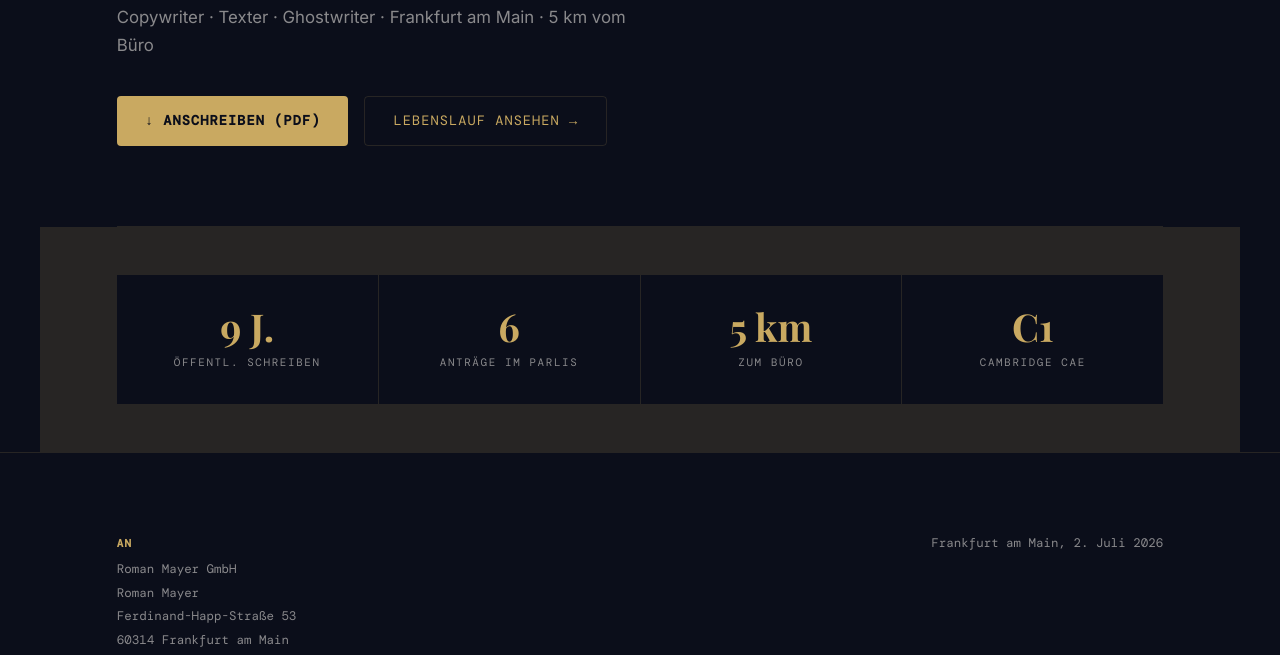
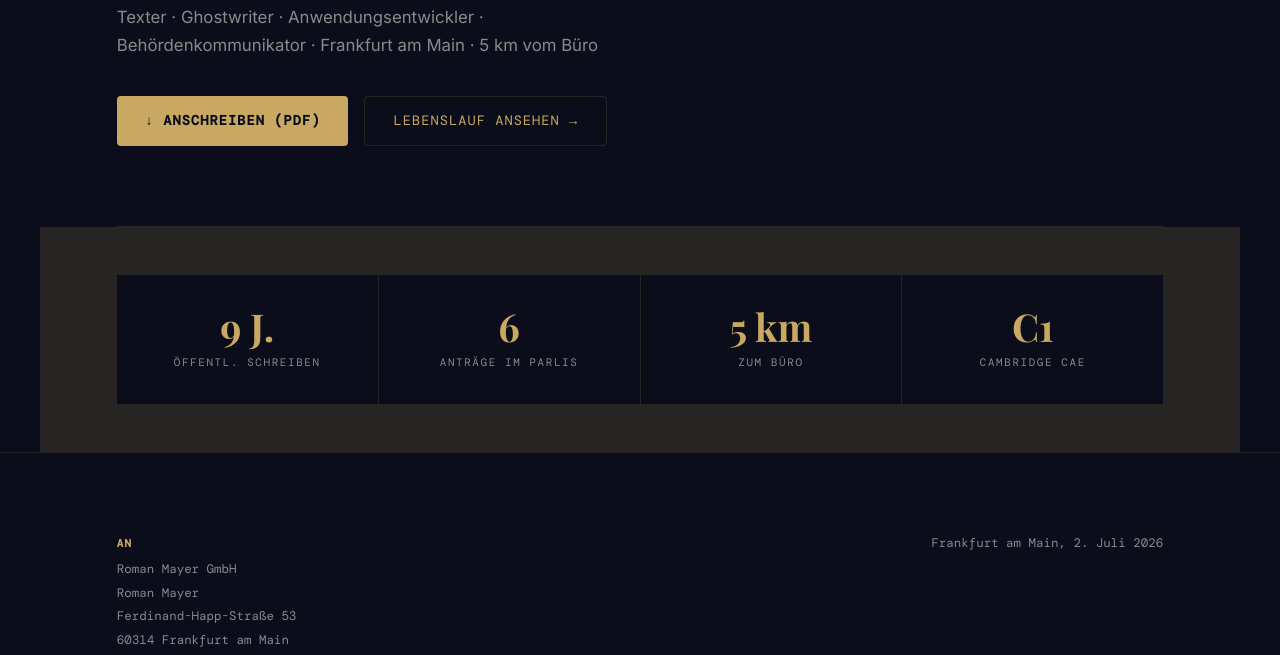
Before and after one commit to intelligentresponder-max/bewerbung-copywriter, a plain HTML site: page index.html in a window 1280 px wide. Shown: the part 445-1100 px from the top of the page. Drawn offline with nearby package versions, Linux system fonts and the light colour scheme; a web font is replaced by a local one.

Commit message:
Anschreiben: Tagline-Sync, Telefonnummer-Fix

```diff
--- a/index.html
+++ b/index.html
@@ -180,7 +180,7 @@ footer {
     <div>
       <span class="hero-tag">Bewerbung · Roman Mayer GmbH · Juli 2026</span>
       <h1>Ein guter Text beginnt nicht mit dem Schreiben.<br><em>Er beginnt mit dem Zuhören.</em></h1>
-      <p class="hero-sub">Copywriter · Texter · Ghostwriter · Frankfurt am Main · 5 km vom Büro</p>
+      <p class="hero-sub">Texter · Ghostwriter · Anwendungsentwickler · Behördenkommunikator · Frankfurt am Main · 5 km vom Büro</p>
       <div class="btn-row">
         <a href="Anschreiben_Andre_Schwarz.pdf" download class="btn btn-primary">↓ Anschreiben (PDF)</a>
         <a href="lebenslauf.html" class="btn btn-secondary">Lebenslauf ansehen →</a>
```
